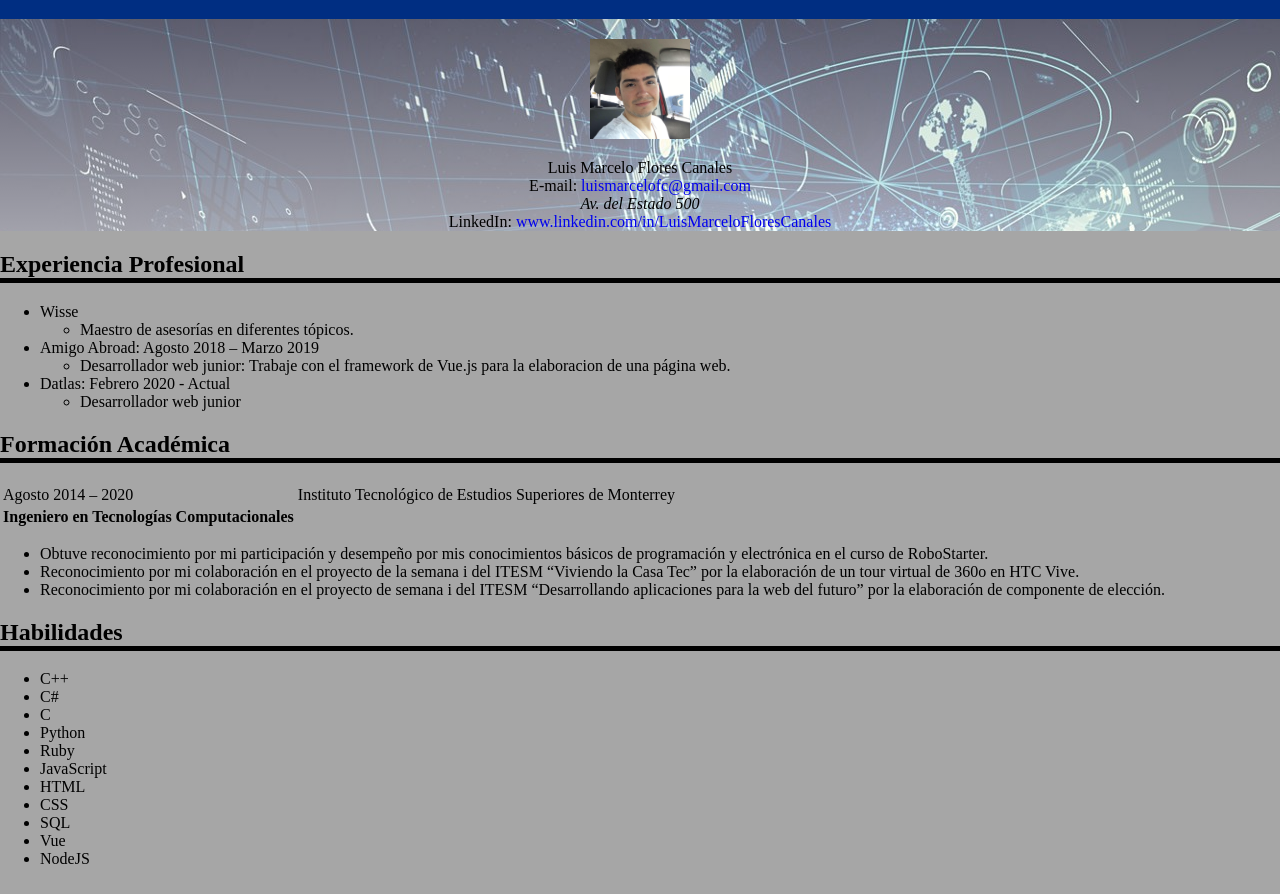
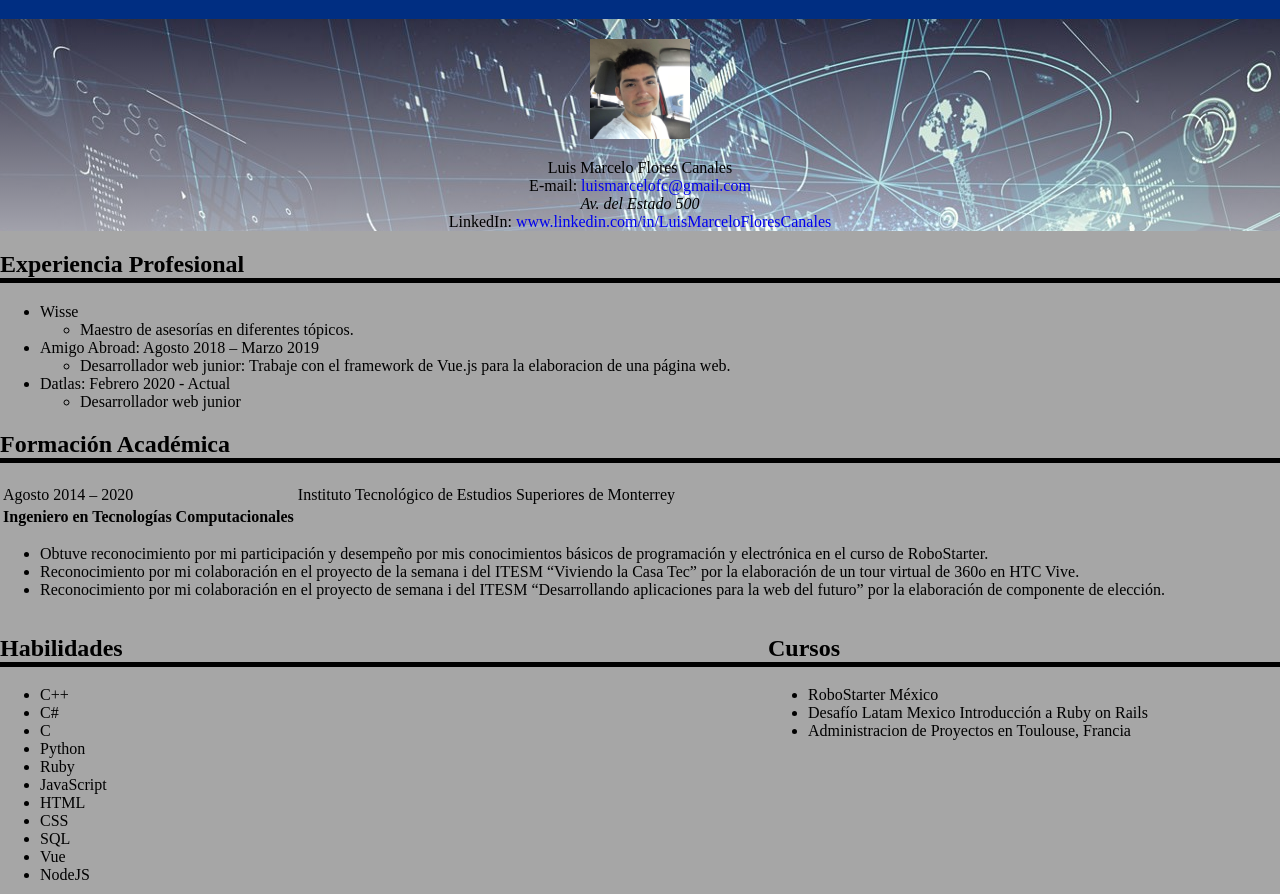
Before and after one commit to MarceloFlores95/Resume, a plain HTML site: page index.html in a window 1280 px wide. Shown: the part 58-952 px from the top of the page. Drawn offline with Linux system fonts and the light colour scheme.

Commit message:
Added responsive function for mobile,tablet and larger screens

```diff
--- a/index.html
+++ b/index.html
@@ -71,7 +71,8 @@
         </div>
 
         <!-- Habilidades-->
-        <div>
+        <div class= "main-container">
+        <div class= "left-side">
             <table>
                 <thead>
                     <tr>
@@ -99,9 +100,9 @@
         </div>
 
         <!-- Cursos -->
-        <div>
+        <div class= "right-side">
             <h2>Cursos</h2>
-        </div>
+
             <td>
                 <ul>
                     <li>RoboStarter México</li>
@@ -109,9 +110,9 @@
                     <li>Administracion de Proyectos en Toulouse, Francia</li>
                 </ul>
             </td>
-
+        </div>
         <!-- Reconocimientos -->
-        <div>
+        <div class="left-side">
             <h2>Reconocimientos</h2>
             <ul>
                 <li>Free Enterprise Leadership Challenge 2010 (FELC)</li>
@@ -122,6 +123,7 @@
                 <li>Gestión de proyectos en Francia</li>
                 <li>Desafio Latam México</li>
             </ul>
+        </div>
     </div>
 
         <!-- Idiomas -->
@@ -136,6 +138,7 @@
                 <li>Fránces (Básico)</li>
             </ul>
         </div>
+
         <!-- Actividades Extracurriculares -->
         <div>
             <h2>Actividades Extracurriculares</h2>
--- a/style.css
+++ b/style.css
@@ -42,5 +42,29 @@
   }
 
   .image_background {
-    background: linear-gradient(rgba(255,255,255,.3), rgba(255,255,255,.6)), url("Innovation-future-technology.jpg");
+    background: linear-gradient(rgba(255,255,255,.1), rgba(255,255,255,.6)), url("Innovation-future-technology.jpg");
   }
+
+
+.main-container {
+    overflow: auto;
+}
+
+@media (min-width : 600px) and (max-width:990px) {
+    .left-side, .right-side {
+        box-sizing: border-box;
+        width: 50%;
+        float:left;
+    }
+}
+
+@media (min-width:991px) {
+    .left-side {
+        width: 60%;
+        float:left;
+    }
+    .right-side {
+        float: left;
+        width: 40%;
+    }
+}
```
Lines whose indentation alone changed are shown as unchanged.
